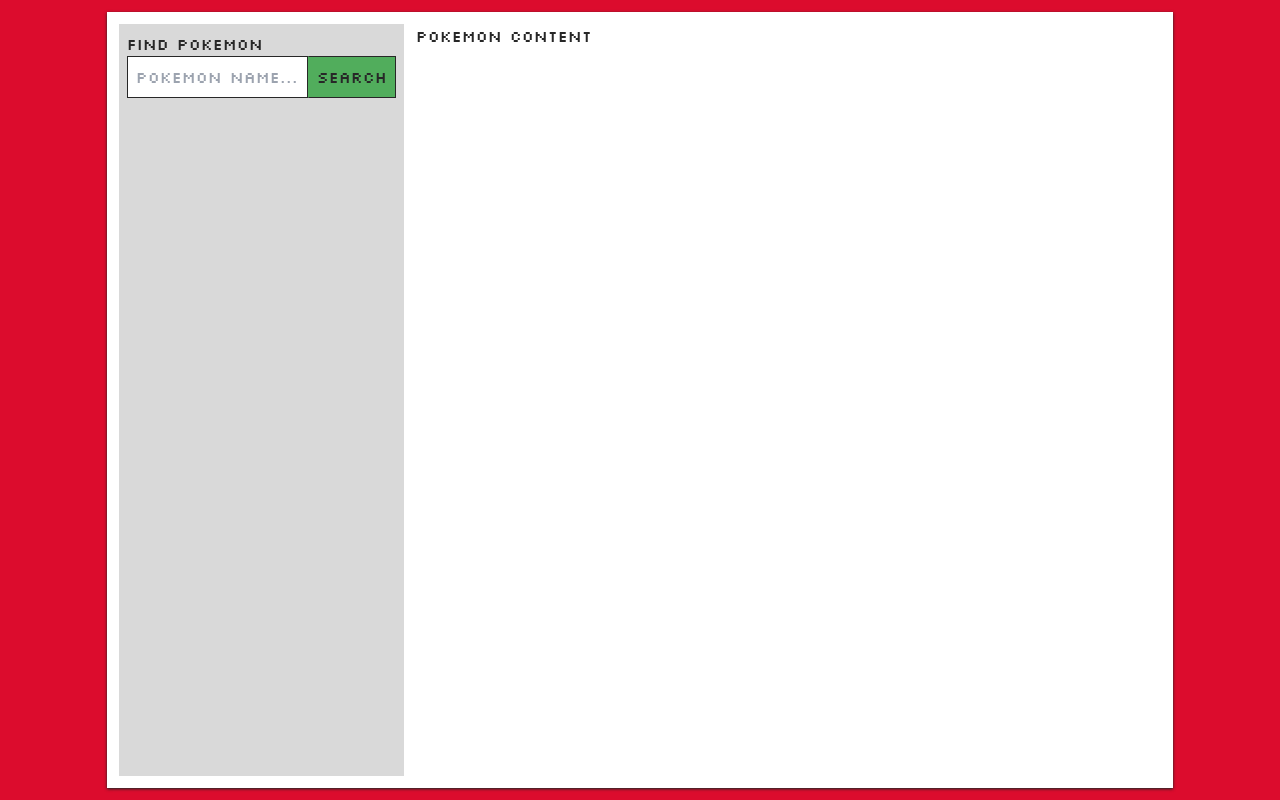
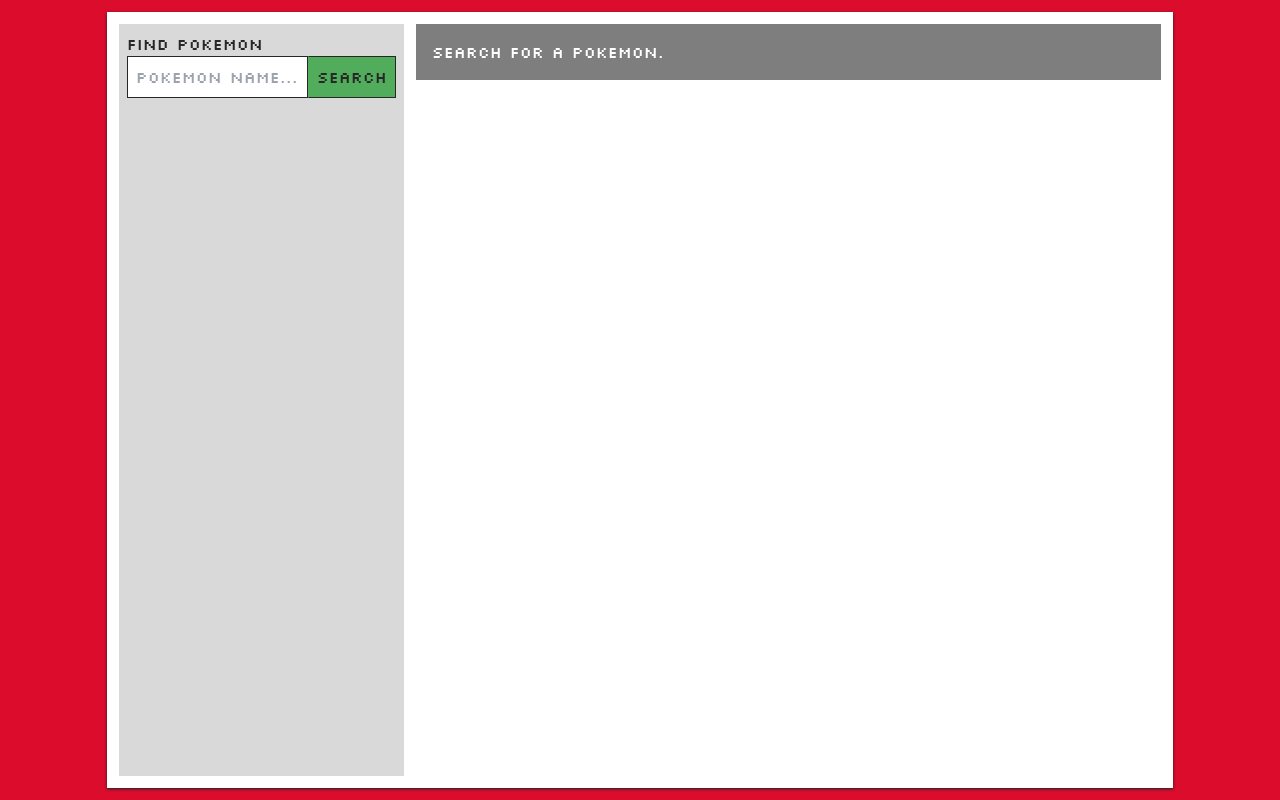
Before and after one commit to izkrivera/pokedex-app, a Next.js app: page / in a window 1280 px wide. Built offline with nearby package versions, Linux system fonts and the light colour scheme.

Commit message:
Pokemon display component + styles + connect to redux

```diff
--- a/src/app/page.tsx
+++ b/src/app/page.tsx
@@ -2,13 +2,14 @@
 import { Provider } from 'react-redux';
 import store from '@/redux/store';
 import LeftSideBar from '@/components/LeftSideBar';
+import PokemonDisplay from '@/components/PokemonDisplay';
 
 export default function Home() {
   return (
     <main className="w-10/12 max-w-7xl mx-auto my-3 p-3 h-[calc(100vh-1.5rem)] shadow-dark-gray shadow grid grid-cols-main gap-3">
       <Provider store={store}>
         <LeftSideBar />
-        <div className="">Pokemon Content</div>
+        <PokemonDisplay />
       </Provider>
     </main>
   );
--- /dev/null
+++ b/src/components/PokemonDisplay/PokemonDisplay.tsx
@@ -0,0 +1,128 @@
+'use client';
+import { FC, ReactNode } from 'react';
+import { useAppSelector } from '@/redux/hooks';
+import Image from 'next/image';
+import type { Pokemon, PokemonAbility } from '@/types/pokemon';
+import type { SearchStatus } from '@/types/model';
+import type { ColorNames } from '@/types/ui';
+
+type PokemonKeys = Extract<keyof Pokemon, 'name' | 'height' | 'weight'>;
+type PokemonProps = {
+  [K in PokemonKeys]: Pokemon[K];
+};
+
+const displayKeys: PokemonKeys[] = ['name', 'height', 'weight'] as const;
+
+interface AttributeRowProps {
+  name: string;
+  value: string | number;
+}
+
+const AttributeRow: FC<AttributeRowProps> = ({ name, value }) => {
+  return (
+    <div className="flex flex-row">
+      <div className={`w-40 flex-shrink-0`}>{`${name}${value && ':'}`}</div>
+      <div className="flex-grow">{value}</div>
+    </div>
+  );
+};
+
+interface ContentPanelProps {
+  children: ReactNode;
+  status: SearchStatus;
+}
+
+const statusToClassNames: Record<SearchStatus, string> = {
+  loading:
+    'flex flex-col flex-grow p-2 xl:flex-row border-8 border-blue text-white bg-blue',
+  error:
+    'flex flex-col flex-grow p-2 xl:flex-row border-8 border-red text-white bg-red',
+  initial:
+    'flex flex-col flex-grow p-2 xl:flex-row border-8 border-gray text-white bg-gray',
+  success:
+    'flex flex-col flex-grow xl:flex-row border-8 border-green text-white',
+} as const;
+
+const ContentPanel: FC<ContentPanelProps> = ({ children, status }) => {
+  return (
+    <section
+      id="content-panel"
+      className="h-full overflow-hidden"
+    >
+      <div className={statusToClassNames[status]}>{children}</div>
+    </section>
+  );
+};
+
+interface AbilitiesListProps {
+  abilities: PokemonAbility[];
+}
+
+const AbilitiesList: FC<AbilitiesListProps> = ({ abilities }) => {
+  return abilities.length > 0 ? (
+    <>
+      <label
+        htmlFor="abilities"
+        className="mt-4 mb-2"
+      >
+        ABILITIES:
+      </label>
+      <ul
+        id="abilities"
+        className="list-inside list-square"
+      >
+        {abilities.map((a) => (
+          <li key={a.ability.url}>{a.ability.name.toUpperCase()}</li>
+        ))}
+      </ul>
+    </>
+  ) : null;
+};
+
+const PokemonDisplay = () => {
+  const { history, status } = useAppSelector(
+    (state) => state.searchHistory.value,
+  );
+
+  if (status === 'loading') {
+    return <ContentPanel status={status}>Loading...</ContentPanel>;
+  }
+
+  if (status === 'error') {
+    return <ContentPanel status={status}>Error!</ContentPanel>;
+  }
+
+  if (status === 'initial') {
+    return <ContentPanel status={status}>Search for a pokemon.</ContentPanel>;
+  }
+
+  const pokemon = history[0];
+
+  return (
+    <ContentPanel status={status}>
+      <Image
+        alt="pokemon"
+        width={500}
+        height={500}
+        className="pokemon-image"
+        src={
+          pokemon.sprites.other?.home?.front_default ??
+          pokemon.sprites.front_default ??
+          '/img/fallback-pokemon.jpg'
+        }
+      />
+      <div className="pokemon-info-panel">
+        {displayKeys.map((prop) => (
+          <AttributeRow
+            key={`${pokemon.id}-${prop}`}
+            name={prop.toUpperCase()}
+            value={pokemon[prop]}
+          />
+        ))}
+        <AbilitiesList abilities={pokemon.abilities} />
+      </div>
+    </ContentPanel>
+  );
+};
+
+export default PokemonDisplay;
--- /dev/null
+++ b/src/components/PokemonDisplay/package.json
@@ -0,0 +1,3 @@
+{
+  "main": "./PokemonDisplay.tsx"
+}
```
